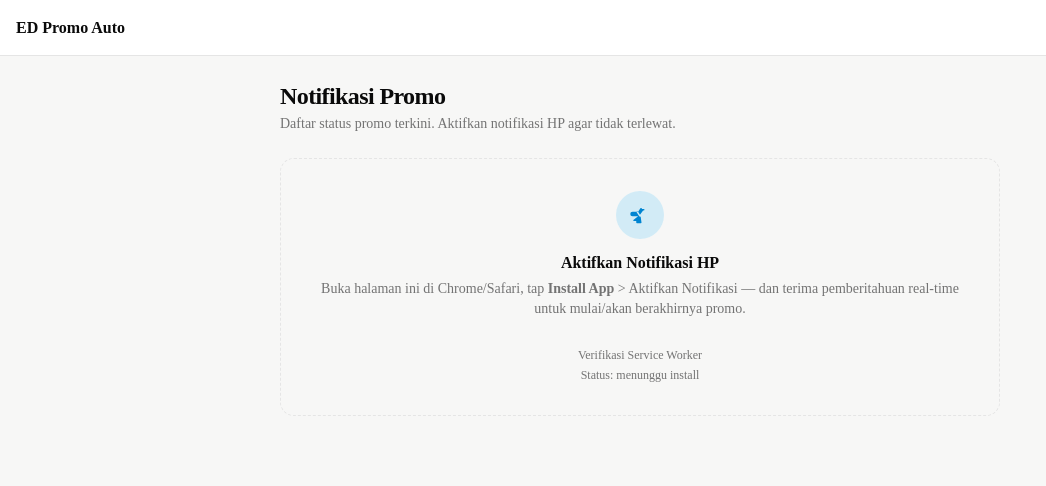
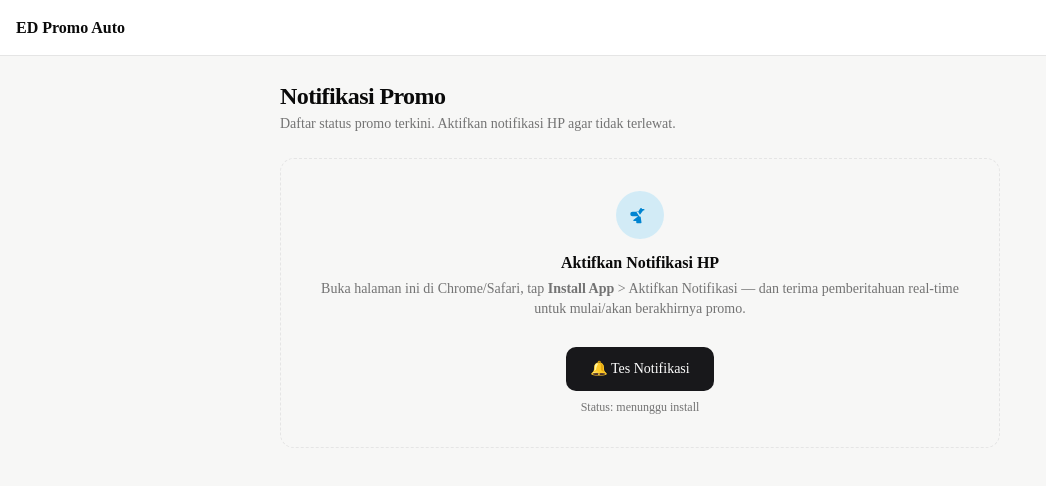
Before and after one commit to kaaleeeee/automation-promo, a Next.js app: page /reminder in a window 1280 px wide. Shown: the top 486 px of the page, without its empty margins (0-1046 px from the left). Built offline with nearby package versions, Linux system fonts and the light colour scheme.

Commit message:
feat: tombol tes notif di halaman reminder

```diff
--- a/src/app/reminder/page.tsx
+++ b/src/app/reminder/page.tsx
@@ -1,6 +1,7 @@
 import React from "react";
 import Link from "next/link";
 import { PushNotificationManager } from "@/components/PushNotificationManager";
+import { TestNotifButton } from "@/components/TestNotifButton";
 
 export default function ReminderPage() {
   return (
@@ -36,8 +37,8 @@ export default function ReminderPage() {
                 </p>
               </div>
               <div className="mt-4">
-                <div className="text-xs text-muted-foreground">Verifikasi Service Worker</div>
-                <div className="text-xs text-muted-foreground mt-1">Status: menunggu install</div>
+                <TestNotifButton />
+                <div className="text-xs text-muted-foreground mt-2">Status: menunggu install</div>
               </div>
             </div>
           </div>
```
